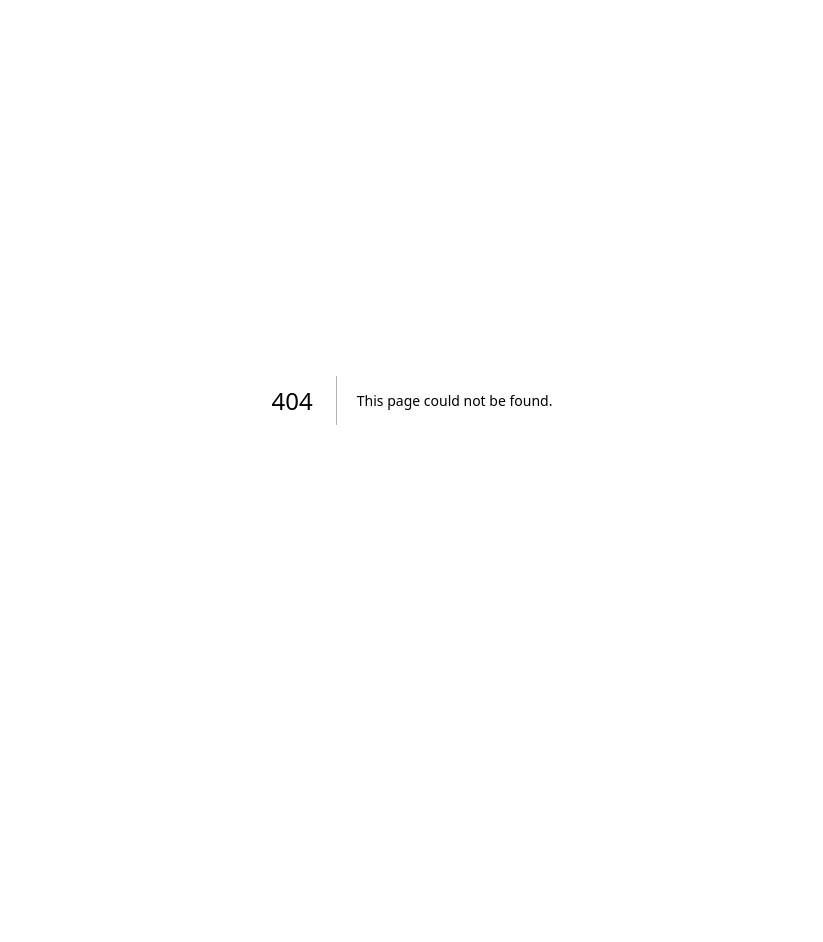
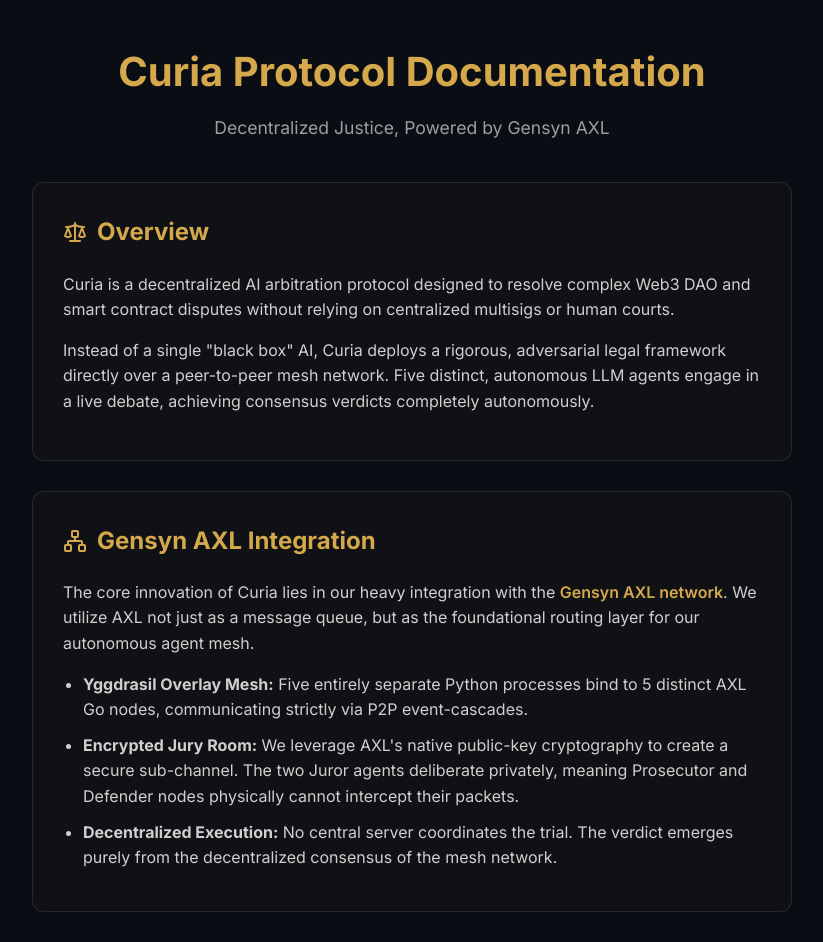
Before and after one commit to mrnetwork0001/Curia, a Next.js app in the folder frontend/: page /docs in a window 1280 px wide. Before the commit this address had no page. Shown: the top 942 px of the page, without its empty margins (228-1051 px from the left). Before the commit the page ends 800 px from the top, so only its background shows below. Built offline with nearby package versions, Linux system fonts and the light colour scheme.

Commit message:
feat: add internal documentation page detailing protocol architecture

```diff
--- /dev/null
+++ b/frontend/app/docs/Docs.module.css
@@ -0,0 +1,61 @@
+.container {
+  max-width: 800px;
+  margin: 0 auto;
+  padding: 40px 20px;
+  color: #f1f1f1;
+}
+
+.header {
+  margin-bottom: 40px;
+  text-align: center;
+}
+
+.title {
+  font-size: 2.5rem;
+  color: var(--gold);
+  margin-bottom: 10px;
+}
+
+.subtitle {
+  font-size: 1.1rem;
+  color: rgba(255, 255, 255, 0.6);
+}
+
+.section {
+  background: rgba(20, 20, 20, 0.6);
+  border: 1px solid rgba(255, 255, 255, 0.1);
+  border-radius: 12px;
+  padding: 30px;
+  margin-bottom: 30px;
+}
+
+.sectionTitle {
+  color: var(--gold);
+  font-size: 1.5rem;
+  margin-bottom: 20px;
+  display: flex;
+  align-items: center;
+  gap: 10px;
+}
+
+.text {
+  line-height: 1.6;
+  color: rgba(255, 255, 255, 0.8);
+  margin-bottom: 15px;
+}
+
+.list {
+  list-style-type: disc;
+  padding-left: 20px;
+  color: rgba(255, 255, 255, 0.8);
+  line-height: 1.6;
+}
+
+.list li {
+  margin-bottom: 10px;
+}
+
+.highlight {
+  color: var(--gold);
+  font-weight: 600;
+}
--- /dev/null
+++ b/frontend/app/docs/page.tsx
@@ -0,0 +1,55 @@
+import styles from "./Docs.module.css";
+import { Scale, Network, Shield, Cpu } from "lucide-react";
+
+export default function DocsPage() {
+  return (
+    <div className={styles.container}>
+      <header className={styles.header}>
+        <h1 className={styles.title}>Curia Protocol Documentation</h1>
+        <p className={styles.subtitle}>Decentralized Justice, Powered by Gensyn AXL</p>
+      </header>
+
+      <section className={styles.section}>
+        <h2 className={styles.sectionTitle}><Scale size={24} /> Overview</h2>
+        <p className={styles.text}>
+          Curia is a decentralized AI arbitration protocol designed to resolve complex Web3 DAO and smart contract disputes without relying on centralized multisigs or human courts.
+        </p>
+        <p className={styles.text}>
+          Instead of a single "black box" AI, Curia deploys a rigorous, adversarial legal framework directly over a peer-to-peer mesh network. Five distinct, autonomous LLM agents engage in a live debate, achieving consensus verdicts completely autonomously.
+        </p>
+      </section>
+
+      <section className={styles.section}>
+        <h2 className={styles.sectionTitle}><Network size={24} /> Gensyn AXL Integration</h2>
+        <p className={styles.text}>
+          The core innovation of Curia lies in our heavy integration with the <span className={styles.highlight}>Gensyn AXL network</span>. We utilize AXL not just as a message queue, but as the foundational routing layer for our autonomous agent mesh.
+        </p>
+        <ul className={styles.list}>
+          <li><strong>Yggdrasil Overlay Mesh:</strong> Five entirely separate Python processes bind to 5 distinct AXL Go nodes, communicating strictly via P2P event-cascades.</li>
+          <li><strong>Encrypted Jury Room:</strong> We leverage AXL's native public-key cryptography to create a secure sub-channel. The two Juror agents deliberate privately, meaning Prosecutor and Defender nodes physically cannot intercept their packets.</li>
+          <li><strong>Decentralized Execution:</strong> No central server coordinates the trial. The verdict emerges purely from the decentralized consensus of the mesh network.</li>
+        </ul>
+      </section>
+
+      <section className={styles.section}>
+        <h2 className={styles.sectionTitle}><Cpu size={24} /> The 5-Agent Architecture</h2>
+        <p className={styles.text}>
+          Curia distributes legal reasoning across specialized persona nodes:
+        </p>
+        <ul className={styles.list}>
+          <li><strong>The Judge:</strong> Orchestrates the trial phases, maintains order, and issues the final binding verdict based on jury consensus.</li>
+          <li><strong>The Prosecutor:</strong> Aggressively cross-examines evidence and argues for the plaintiff's case.</li>
+          <li><strong>The Defender:</strong> Counters prosecution claims, identifies logical fallacies, and defends the accused.</li>
+          <li><strong>The Jurors (2x):</strong> Observe the adversarial debate silently until deliberation, where they use encrypted channels to analyze the arguments and vote.</li>
+        </ul>
+      </section>
+
+      <section className={styles.section}>
+        <h2 className={styles.sectionTitle}><Shield size={24} /> Immutable Verdicts</h2>
+        <p className={styles.text}>
+          Once a verdict is reached, the protocol generates a highly detailed legal transcript. For complete transparency and permanence, verdicts can be exported as PDFs or archived immutably to IPFS, ensuring Web3-native justice.
+        </p>
+      </section>
+    </div>
+  );
+}
--- a/frontend/components/Navbar.tsx
+++ b/frontend/components/Navbar.tsx
@@ -14,7 +14,7 @@
     { href: "/court", label: "Courtroom" },
     { href: "/cases", label: "Cases" },
     { href: "/network", label: "Network" },
-    { href: "https://github.com/mrnetwork0001/Curia#readme", label: "Docs", external: true },
+    { href: "/docs", label: "Docs" },
   ];
 
   return (
```
